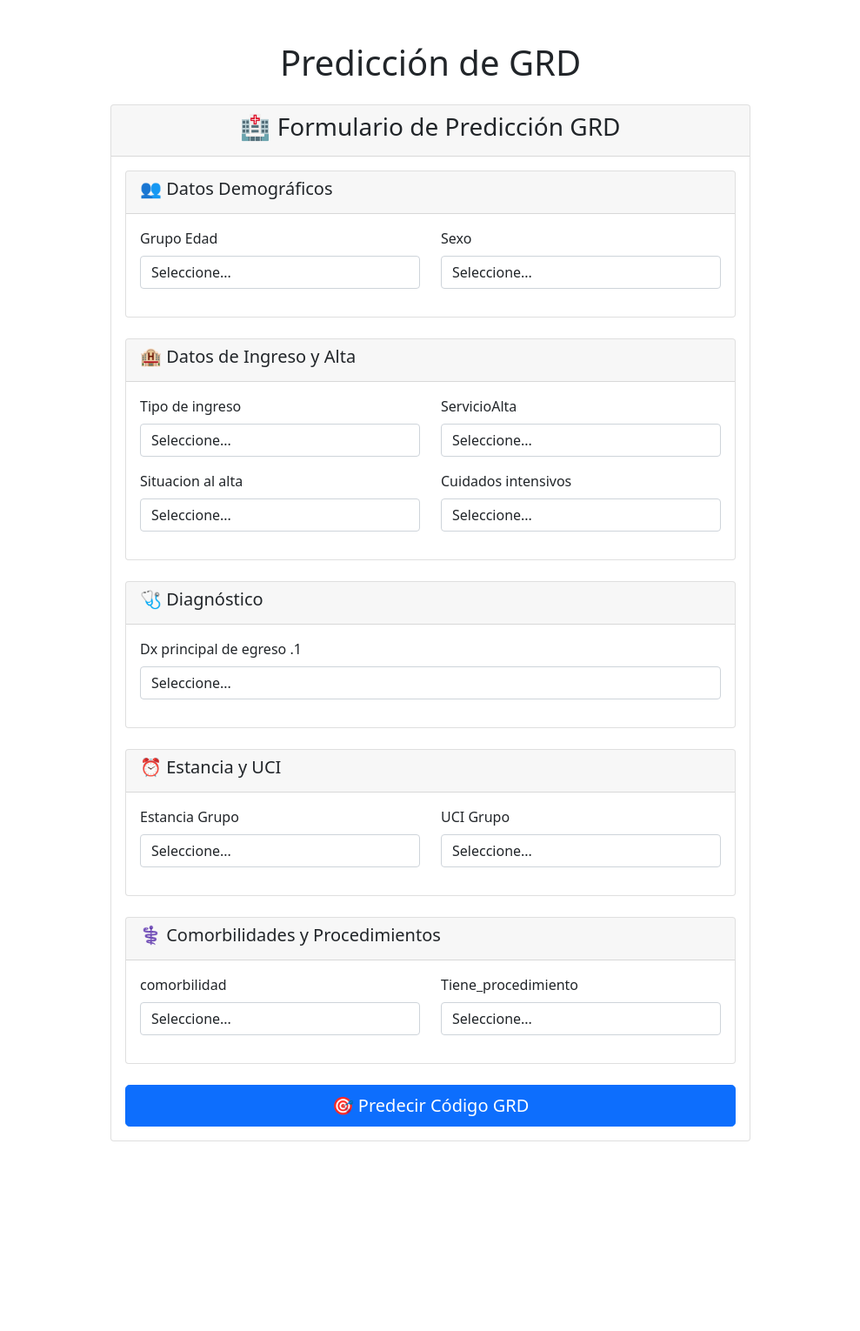
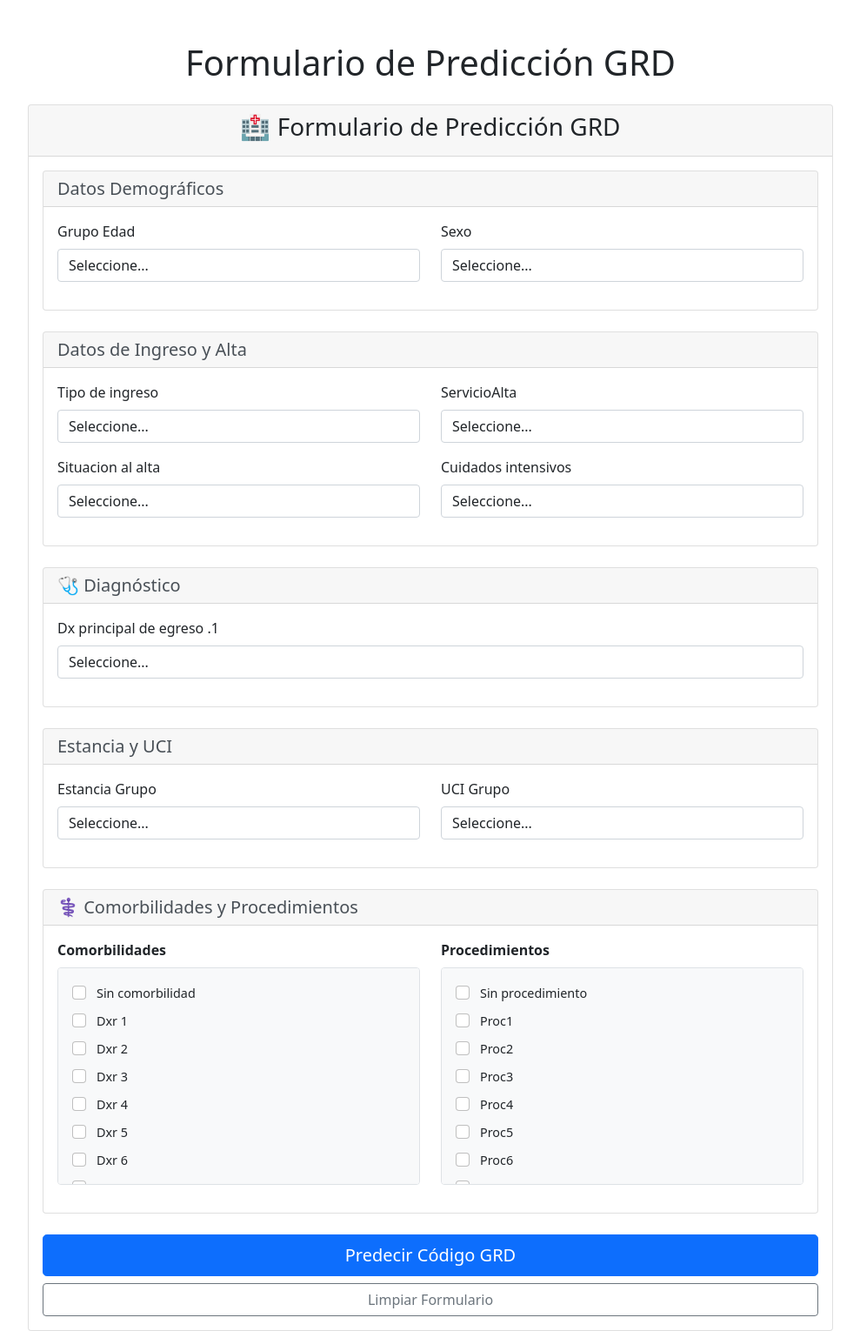
Before and after one commit to dinog0d/Sistema_Prediccion_API, a Django app: page / in a window 1280 px wide. Shown: the part 56-1586 px from the top of the page at 87% size, without its empty margins (145-1134 px from the left). Before the commit the page ends 1368 px from the top, so only its background shows below. Run offline with Django 5.2, Linux system fonts and the light colour scheme.

Commit message:
Actualización de formularios para permitir selección múltiple de comorbilidades y procedimientos, y mejoras en la interfaz de usuario.

```diff
--- a/api/prediccion_api/prediccion_api/forms.py
+++ b/api/prediccion_api/prediccion_api/forms.py
@@ -79,7 +79,6 @@ class PrediccionForm(forms.Form):
     ]
 
     PROCEDIMIENTO_CHOICES = [
-        ('', 'Seleccione...'),
         ('0', 'Sin procedimiento'),
         ('Proc1', 'Proc1'),
         ('Proc2', 'Proc2'),
@@ -114,7 +113,6 @@ class PrediccionForm(forms.Form):
     ]
 
     COMORBILIDAD_CHOICES = [
-        ('', 'Seleccione...'),
         ('0', 'Sin comorbilidad'),
         ('Dxr 1', 'Dxr 1'),
         ('Dxr 2', 'Dxr 2'),
@@ -202,14 +200,16 @@ class PrediccionForm(forms.Form):
         widget=forms.Select(attrs={'class': 'form-control'})
     )
 
-    tiene_comorbilidad = forms.ChoiceField(
-        label='comorbilidad',
+    tiene_comorbilidad = forms.MultipleChoiceField(
+        label='Comorbilidades',
         choices=COMORBILIDAD_CHOICES,
-        widget=forms.Select(attrs={'class': 'form-control'})
+        widget=forms.CheckboxSelectMultiple(attrs={'class': 'form-check-input'}),
+        required=False
     )
 
-    tiene_procedimiento = forms.ChoiceField(
-        label='Tiene_procedimiento',
+    tiene_procedimiento = forms.MultipleChoiceField(
+        label='Procedimientos',
         choices=PROCEDIMIENTO_CHOICES,
-        widget=forms.Select(attrs={'class': 'form-control'})
+        widget=forms.CheckboxSelectMultiple(attrs={'class': 'form-check-input'}),
+        required=False
     )
--- a/api/prediccion_api/prediccion_api/templates/formulario.html
+++ b/api/prediccion_api/prediccion_api/templates/formulario.html
@@ -1,8 +1,12 @@
 {% extends 'base.html' %}
+
+{% block title %}Formulario - Sistema de Predicción GRD{% endblock %}
+
+{% block header %}Formulario de Predicción GRD{% endblock %}
 
 {% block content %}
 <div class="row justify-content-center">
-    <div class="col-md-8">
+    <div class="col-md-10">
         <div class="card">
             <div class="card-header">
                 <h3 class="text-center">🏥 Formulario de Predicción GRD</h3>
@@ -14,7 +18,7 @@
                     <!-- Datos Demográficos -->
                     <div class="card mb-4">
                         <div class="card-header">
-                            <h5>👥 Datos Demográficos</h5>
+                            <h5>Datos Demográficos</h5>
                         </div>
                         <div class="card-body">
                             <div class="row">
@@ -43,7 +47,7 @@
                     <!-- Datos de Ingreso y Alta -->
                     <div class="card mb-4">
                         <div class="card-header">
-                            <h5>🏨 Datos de Ingreso y Alta</h5>
+                            <h5>Datos de Ingreso y Alta</h5>
                         </div>
                         <div class="card-body">
                             <div class="row">
@@ -108,7 +112,7 @@
                     <!-- Estancia y UCI -->
                     <div class="card mb-4">
                         <div class="card-header">
-                            <h5>⏰ Estancia y UCI</h5>
+                            <h5>Estancia y UCI</h5>
                         </div>
                         <div class="card-body">
                             <div class="row">
@@ -143,19 +147,48 @@
                             <div class="row">
                                 <div class="col-md-6">
                                     <div class="mb-3">
-                                        <label for="{{ form.tiene_comorbilidad.id_for_label }}" class="form-label">{{ form.tiene_comorbilidad.label }}</label>
-                                        {{ form.tiene_comorbilidad }}
+                                        <label class="form-label">
+                                            <strong>{{ form.tiene_comorbilidad.label }}</strong>
+                                        </label>
+                                        <div class="border rounded p-3" style="max-height: 250px; overflow-y: auto; background-color: #f8f9fa;">
+                                            {% for value, label in form.tiene_comorbilidad.field.choices %}
+                                                <div class="form-check mb-2">
+                                                    <input class="form-check-input" type="checkbox"
+                                                           name="tiene_comorbilidad"
+                                                           value="{{ value }}"
+                                                           id="id_tiene_comorbilidad_{{ forloop.counter0 }}">
+                                                    <label class="form-check-label" for="id_tiene_comorbilidad_{{ forloop.counter0 }}">
+                                                        {{ label }}
+                                                    </label>
+                                                </div>
+                                            {% endfor %}
+                                        </div>
                                         {% if form.tiene_comorbilidad.errors %}
-                                            <div class="text-danger">{{ form.tiene_comorbilidad.errors }}</div>
+                                            <div class="text-danger mt-2">{{ form.tiene_comorbilidad.errors }}</div>
                                         {% endif %}
                                     </div>
                                 </div>
+
                                 <div class="col-md-6">
                                     <div class="mb-3">
-                                        <label for="{{ form.tiene_procedimiento.id_for_label }}" class="form-label">{{ form.tiene_procedimiento.label }}</label>
-                                        {{ form.tiene_procedimiento }}
+                                        <label class="form-label">
+                                            <strong>{{ form.tiene_procedimiento.label }}</strong>
+                                        </label>
+                                        <div class="border rounded p-3" style="max-height: 250px; overflow-y: auto; background-color: #f8f9fa;">
+                                            {% for value, label in form.tiene_procedimiento.field.choices %}
+                                                <div class="form-check mb-2">
+                                                    <input class="form-check-input" type="checkbox"
+                                                           name="tiene_procedimiento"
+                                                           value="{{ value }}"
+                                                           id="id_tiene_procedimiento_{{ forloop.counter0 }}">
+                                                    <label class="form-check-label" for="id_tiene_procedimiento_{{ forloop.counter0 }}">
+                                                        {{ label }}
+                                                    </label>
+                                                </div>
+                                            {% endfor %}
+                                        </div>
                                         {% if form.tiene_procedimiento.errors %}
-                                            <div class="text-danger">{{ form.tiene_procedimiento.errors }}</div>
+                                            <div class="text-danger mt-2">{{ form.tiene_procedimiento.errors }}</div>
                                         {% endif %}
                                     </div>
                                 </div>
@@ -163,16 +196,57 @@
                         </div>
                     </div>
 
-                    <!-- Botón de envío -->
+                    <!-- Mostrar errores generales del formulario -->
+                    {% if form.errors %}
+                        <div class="alert alert-danger">
+                            <h6>❌ Errores en el formulario:</h6>
+                            {% for field, errors in form.errors.items %}
+                                <ul class="mb-0">
+                                    <li><strong>{{ field }}:</strong> {{ errors|join:", " }}</li>
+                                </ul>
+                            {% endfor %}
+                        </div>
+                    {% endif %}
+
+                    <!-- Botones -->
                     <div class="d-grid gap-2">
                         <button type="submit" class="btn btn-primary btn-lg">
-                            🎯 Predecir Código GRD
+                            Predecir Código GRD
                         </button>
-
+                        <a href="{% url 'formulario' %}" class="btn btn-outline-secondary">
+                            Limpiar Formulario
+                        </a>
                     </div>
                 </form>
             </div>
         </div>
     </div>
 </div>
+
+<style>
+.form-check {
+    padding-left: 1.5rem;
+}
+
+.form-check-input {
+    margin-left: -1.5rem;
+    cursor: pointer;
+}
+
+.form-check-label {
+    cursor: pointer;
+    font-size: 0.9rem;
+    margin-left: 0.25rem;
+}
+
+.form-check-input:checked {
+    background-color: #0d6efd;
+    border-color: #0d6efd;
+}
+
+.card-header h5 {
+    margin-bottom: 0;
+    color: #495057;
+}
+</style>
 {% endblock %}
--- a/api/prediccion_api/prediccion_api/templates/resultado.html
+++ b/api/prediccion_api/prediccion_api/templates/resultado.html
@@ -185,6 +185,9 @@
                         </div>
                     </div>
                     {% endif %}
+                        <a href="{% url 'formulario' %}" class="btn btn-outline-secondary">
+                            Limpiar Formulario
+                        </a>
                 </div>
             </div>
         </div>
```
Also changed, not shown: api/prediccion_api/prediccion_api/modelo/modelo_xgboost.py (+79 -58 lines).
